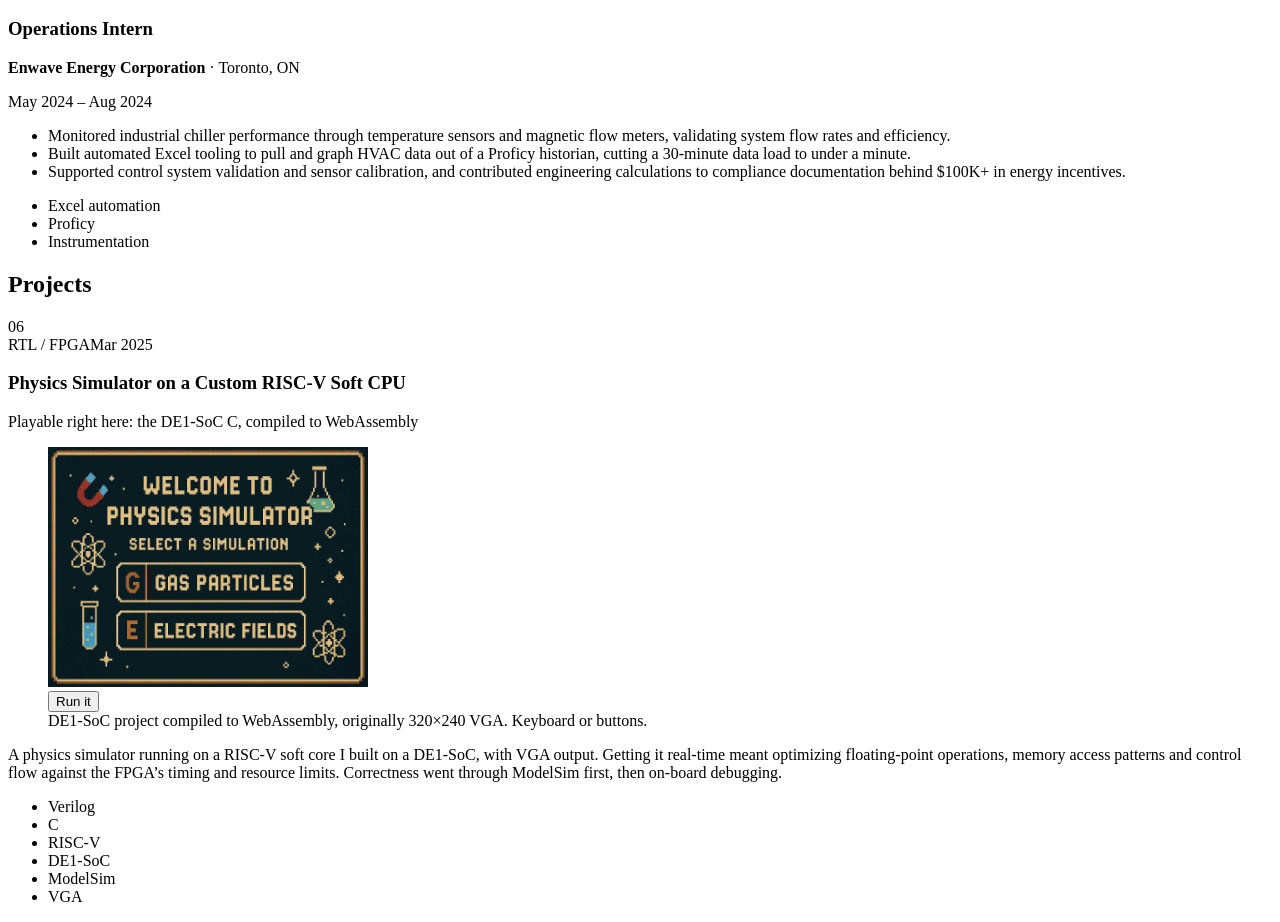
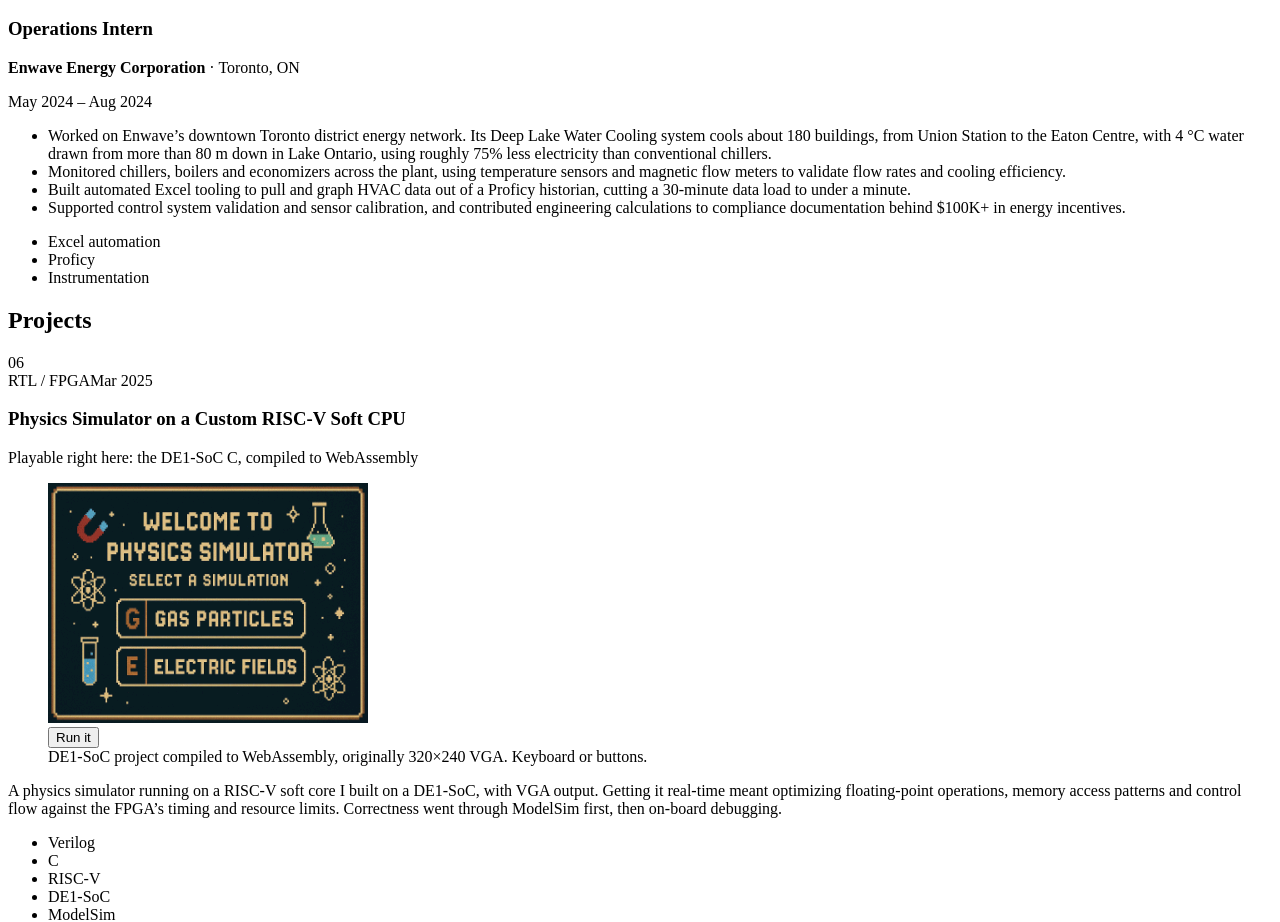
Before and after one commit to 10Mark01/mark-portfolio, a React (Vite) app: page / in a window 1280 px wide. Shown: the part 5020-5942 px from the top of the page. Built offline with nearby package versions, Linux system fonts and the light colour scheme; the HTML template or start-up script is replaced by a standard one.

Commit message:
Enwave: DLWC scale, boilers and economizers

```diff
--- a/src/data/content.js
+++ b/src/data/content.js
@@ -116,7 +116,8 @@ export const experience = [
     period: 'May 2024 – Aug 2024',
     domains: ['embedded'],
     bullets: [
-      'Monitored industrial chiller performance through temperature sensors and magnetic flow meters, validating system flow rates and efficiency.',
+      'Worked on Enwave\u2019s downtown Toronto district energy network. Its Deep Lake Water Cooling system cools about 180 buildings, from Union Station to the Eaton Centre, with 4 °C water drawn from more than 80 m down in Lake Ontario, using roughly 75% less electricity than conventional chillers.',
+      'Monitored chillers, boilers and economizers across the plant, using temperature sensors and magnetic flow meters to validate flow rates and cooling efficiency.',
       'Built automated Excel tooling to pull and graph HVAC data out of a Proficy historian, cutting a 30-minute data load to under a minute.',
       'Supported control system validation and sensor calibration, and contributed engineering calculations to compliance documentation behind $100K+ in energy incentives.',
     ],
```
